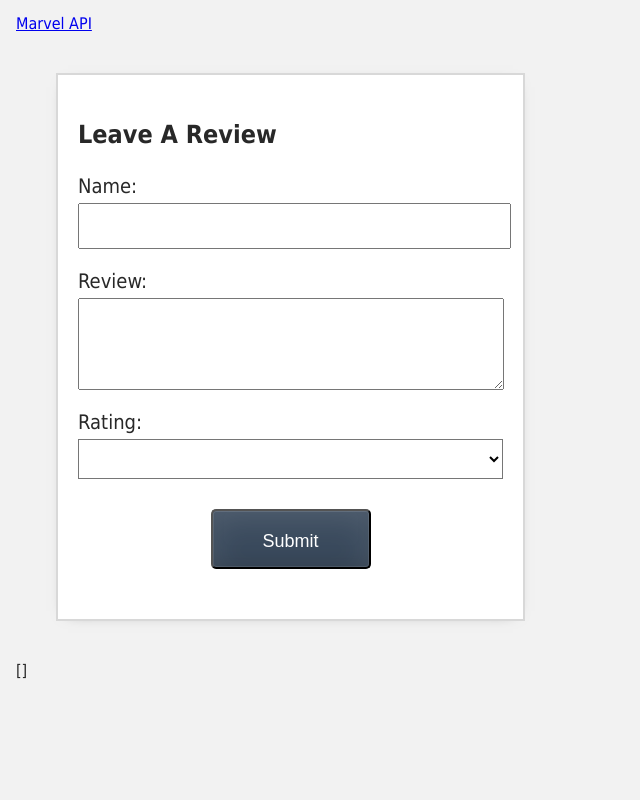
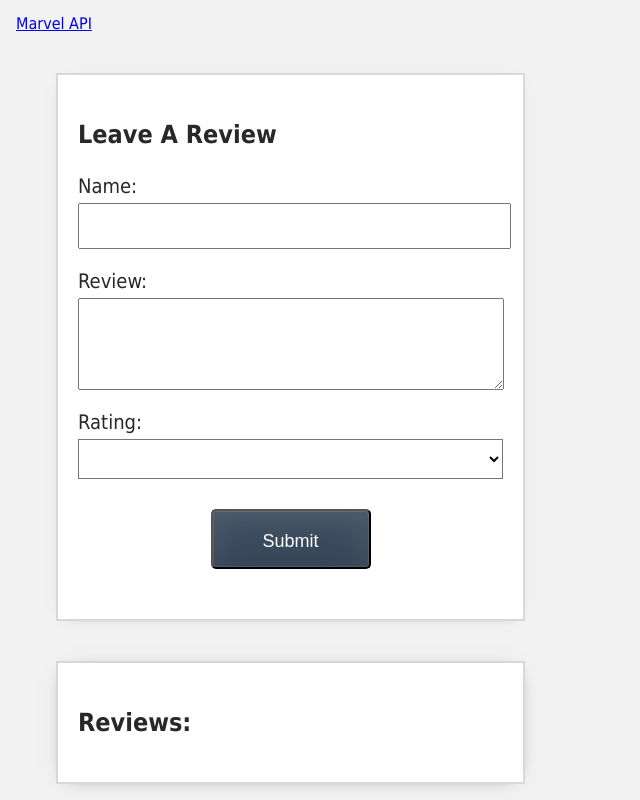
Before and after one commit to SteveSimms/product-page, a Vue app: page / in a window 1280 px wide. Shown: the part 571-1371 px from the top of the page, without its empty margins (0-640 px from the left). Before the commit the page ends 1267 px from the top, so only its background shows below. Built offline with nearby package versions, Linux system fonts and the light colour scheme.

Commit message:
Added reviewList component And rendering reviews to the template

```diff
--- a/src/components/ProductDisplay.vue
+++ b/src/components/ProductDisplay.vue
@@ -3,7 +3,7 @@ import { ref, computed } from 'vue'
 import  ProductDetails  from '../components/ProductDetails.vue'
 
 import  ReviewForm  from '../components/ReviewForm.vue'
-
+import  ReviewList  from '../components/ReviewList.vue'
 
 // product-page\src\components\ProductDetails.vue
 
@@ -166,7 +166,8 @@ let devloperLinks = {
         <a :href="devloperLinks.marvelAPI">Marvel API</a>
     </div>
            <ReviewForm @reviewSubmitted="addReview"/>
-          {{ reviews}}
+              <ReviewList :reviews="reviews"/>
+
 
 </div>
 
--- /dev/null
+++ b/src/components/ReviewList.vue
@@ -0,0 +1,22 @@
+<script setup>
+const props = defineProps({
+  reviews: {
+    type: Array,
+    required: true
+  }
+})
+console.log(props.reviews)
+</script>
+
+<template>
+<div class="review-container">
+<h3>Reviews:</h3>
+<ul>
+    <li v-for="review in props.reviews"  >
+        {{ review.review }}
+    </li>
+</ul>
+
+</div>
+
+</template>
```
Also changed, not shown: src/components/ReviewForm.vue (+1 -6 lines).
